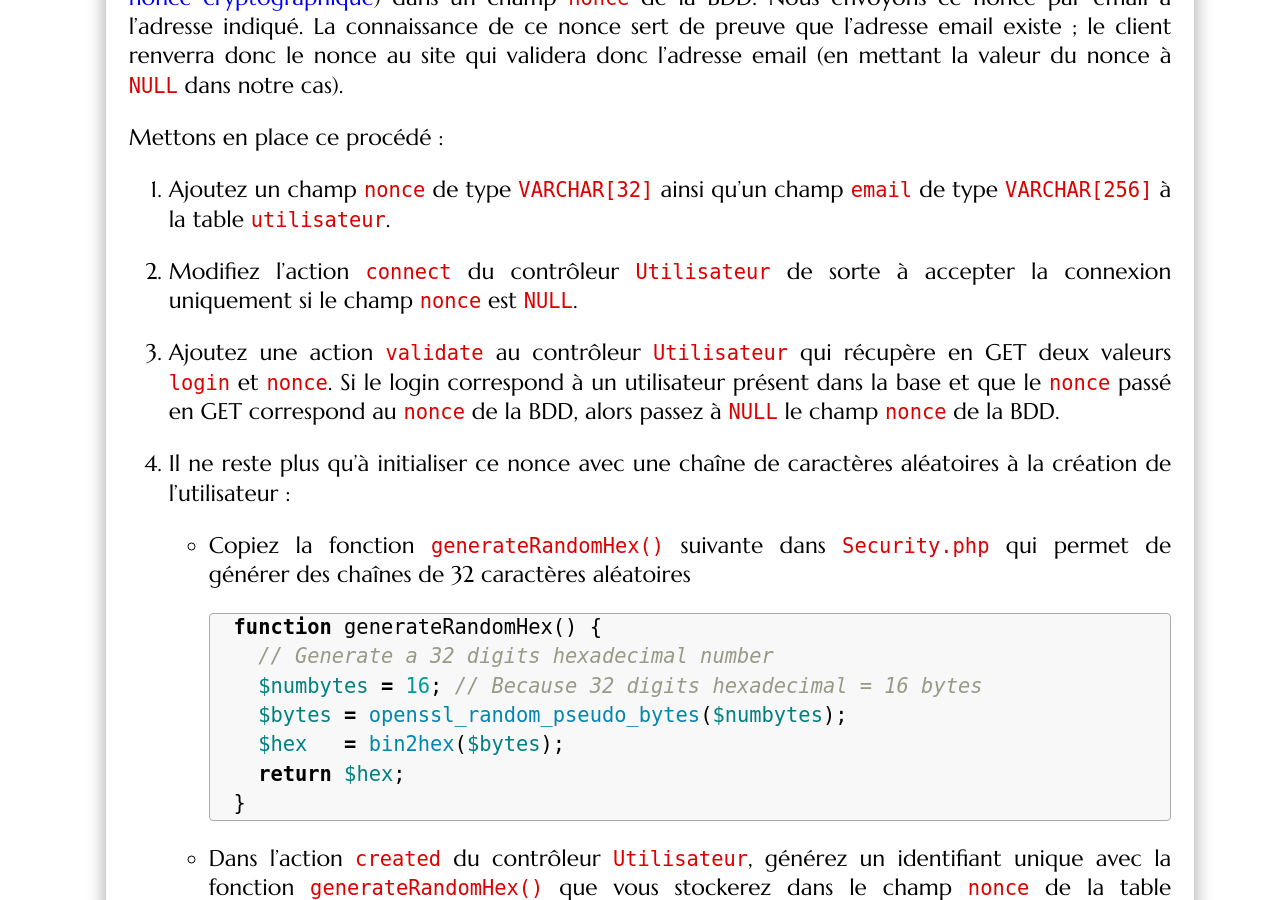
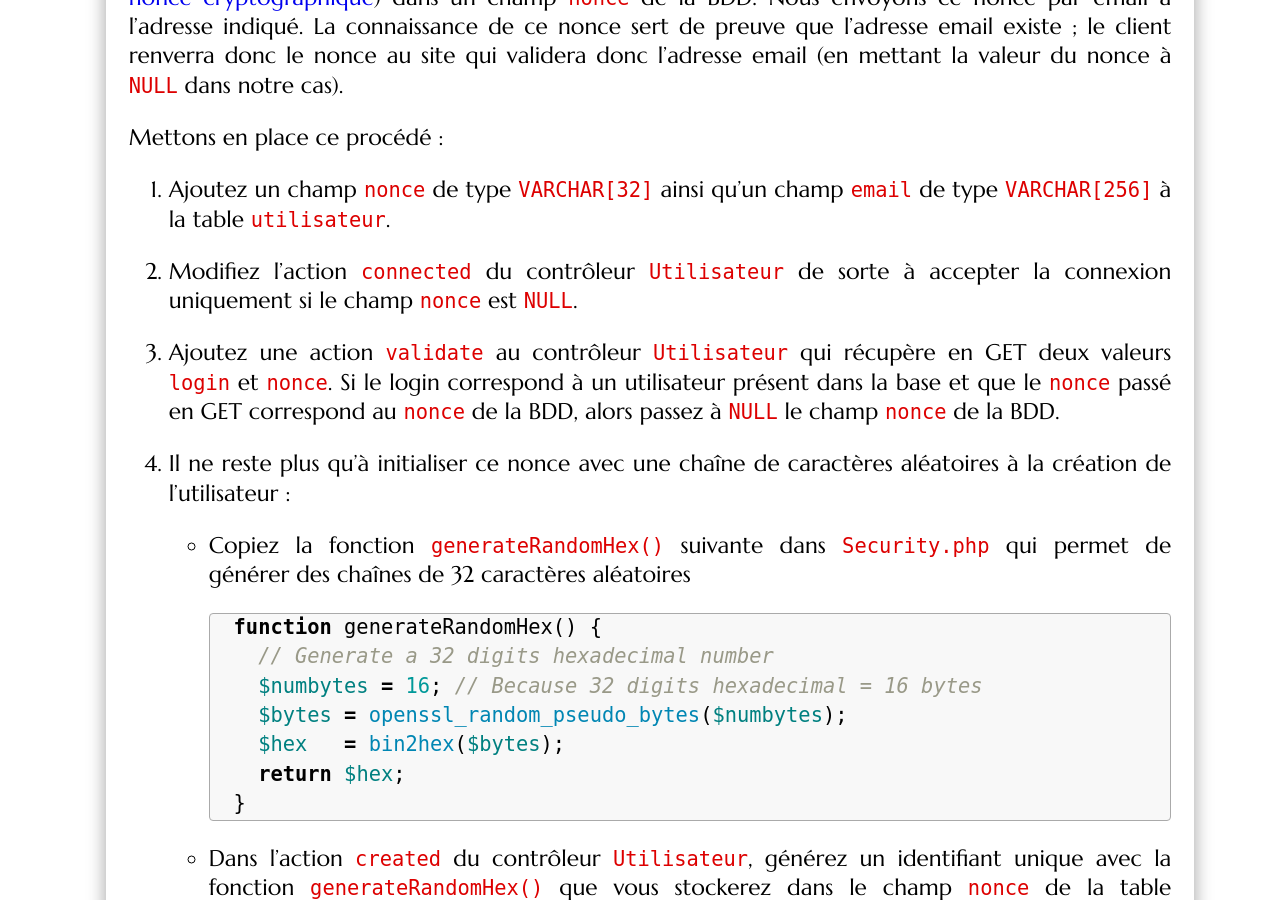
Before and after one commit to romainlebreton/R3.01-DeveloppementWeb, a Jekyll site: the page built from tutorials/tutorial8.md, in a window 1280 px wide and 900 px high, scrolled down 8922 px. Built offline with Jekyll 4.4.1, drawn with Linux system fonts in a browser that asks for light colours; some web fonts are replaced.

Commit message:
connect -> ed

```diff
--- a/tutorials/tutorial8.md
+++ b/tutorials/tutorial8.md
@@ -421,7 +421,7 @@ Mettons en place ce procédé :
 1. Ajoutez un champ `nonce` de type `VARCHAR[32]` ainsi qu'un champ `email` de
    type `VARCHAR[256]` à la table `utilisateur`.
 
-1. Modifiez l'action `connect` du contrôleur `Utilisateur` de sorte à accepter la
+1. Modifiez l'action `connected` du contrôleur `Utilisateur` de sorte à accepter la
 connexion uniquement si le champ `nonce` est `NULL`.
 
 1. Ajoutez une action `validate` au contrôleur `Utilisateur` qui récupère en GET
```
